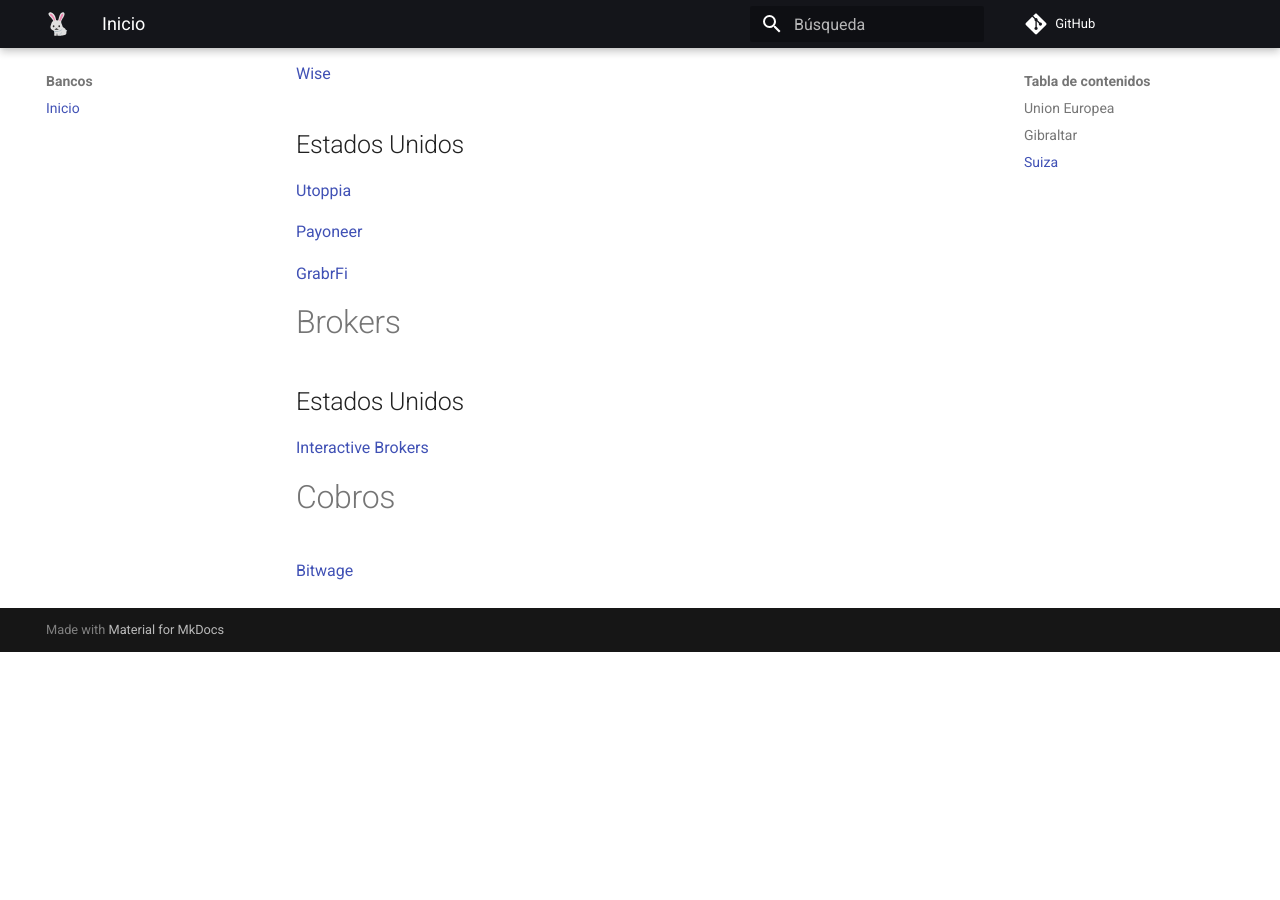
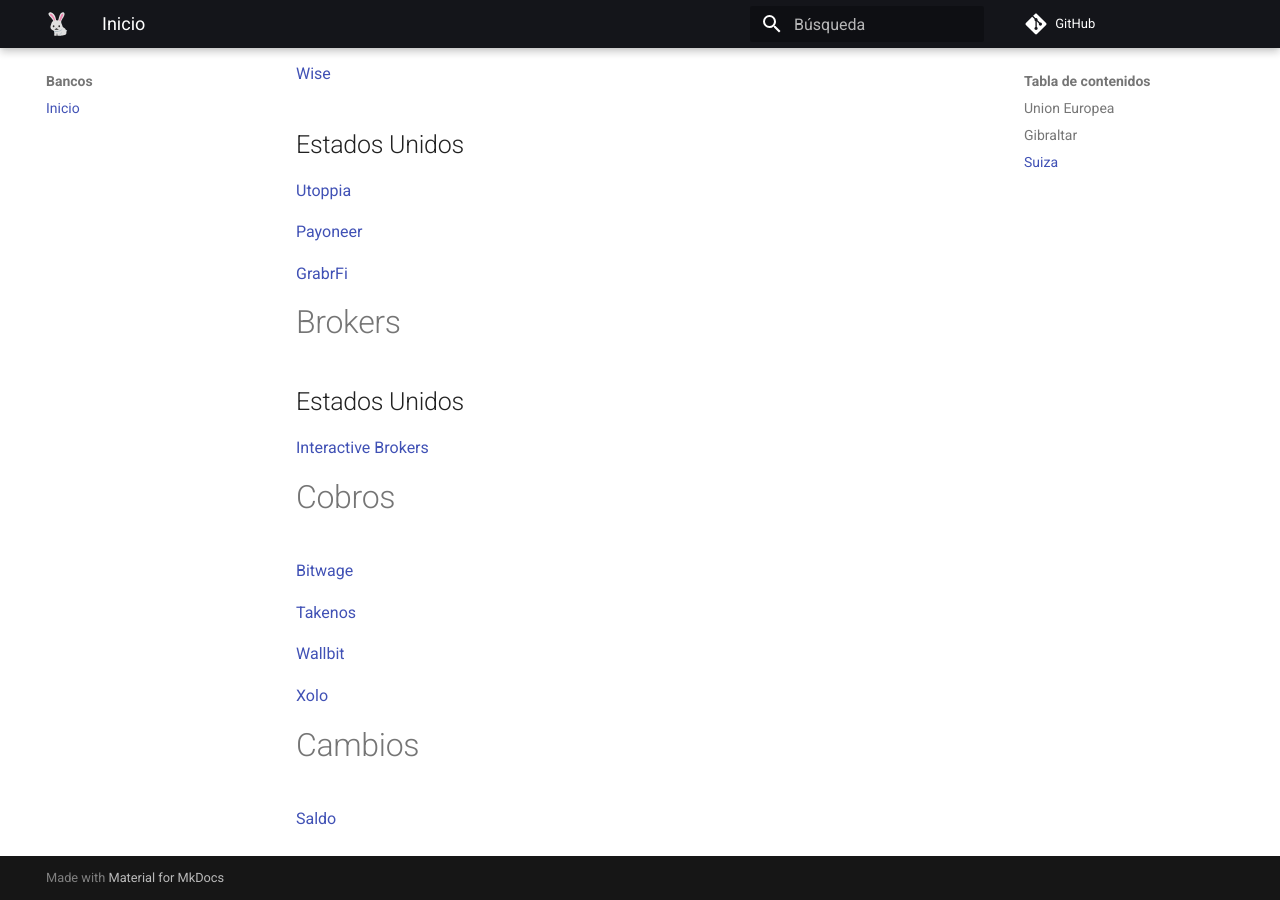
Before and after one commit to anomalouscode/wiki, an MkDocs documentation site: the page built from docs/bancos/index.md, in a window 1280 px wide and 900 px high, scrolled down 625 px. Built offline with MkDocs 1.6.1 and Material for MkDocs 9.7.7, drawn with Linux system fonts in a browser that asks for light colours; comment, search, counter and statistics services are not loaded; before the commit the page ends 1277 px from its top, so only the background shows below that.

Commit message:
Update index.md

```diff
--- a/docs/bancos/index.md
+++ b/docs/bancos/index.md
@@ -39,3 +39,13 @@
 # Cobros
 
 [Bitwage](https://www.bitwage.com/)
+
+[Takenos](https://www.takenos.com/)
+
+[Wallbit](https://wallbit.io/)
+
+[Xolo](https://www.xolo.io/)
+
+# Cambios
+
+[Saldo](https://saldo.com.ar/)
```
